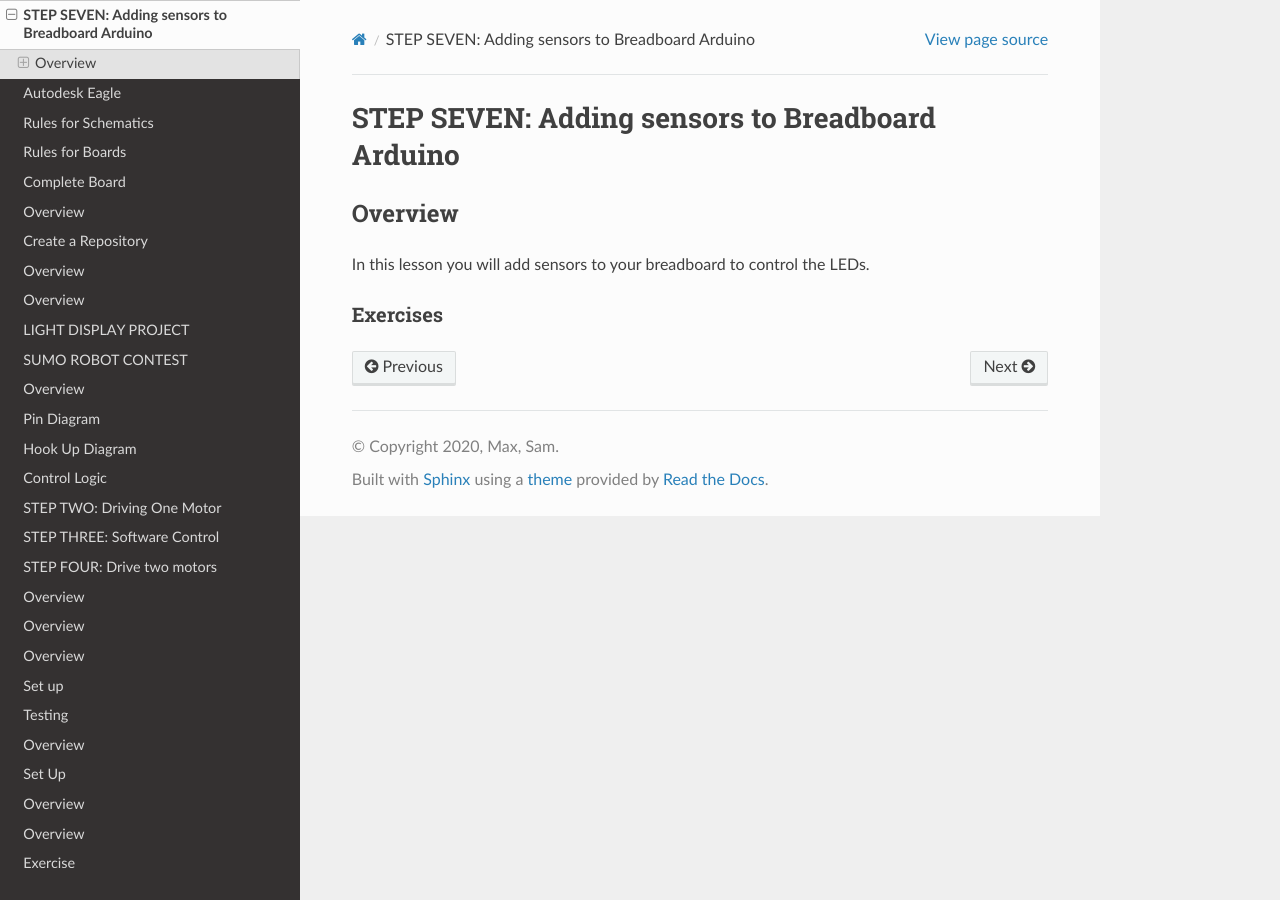
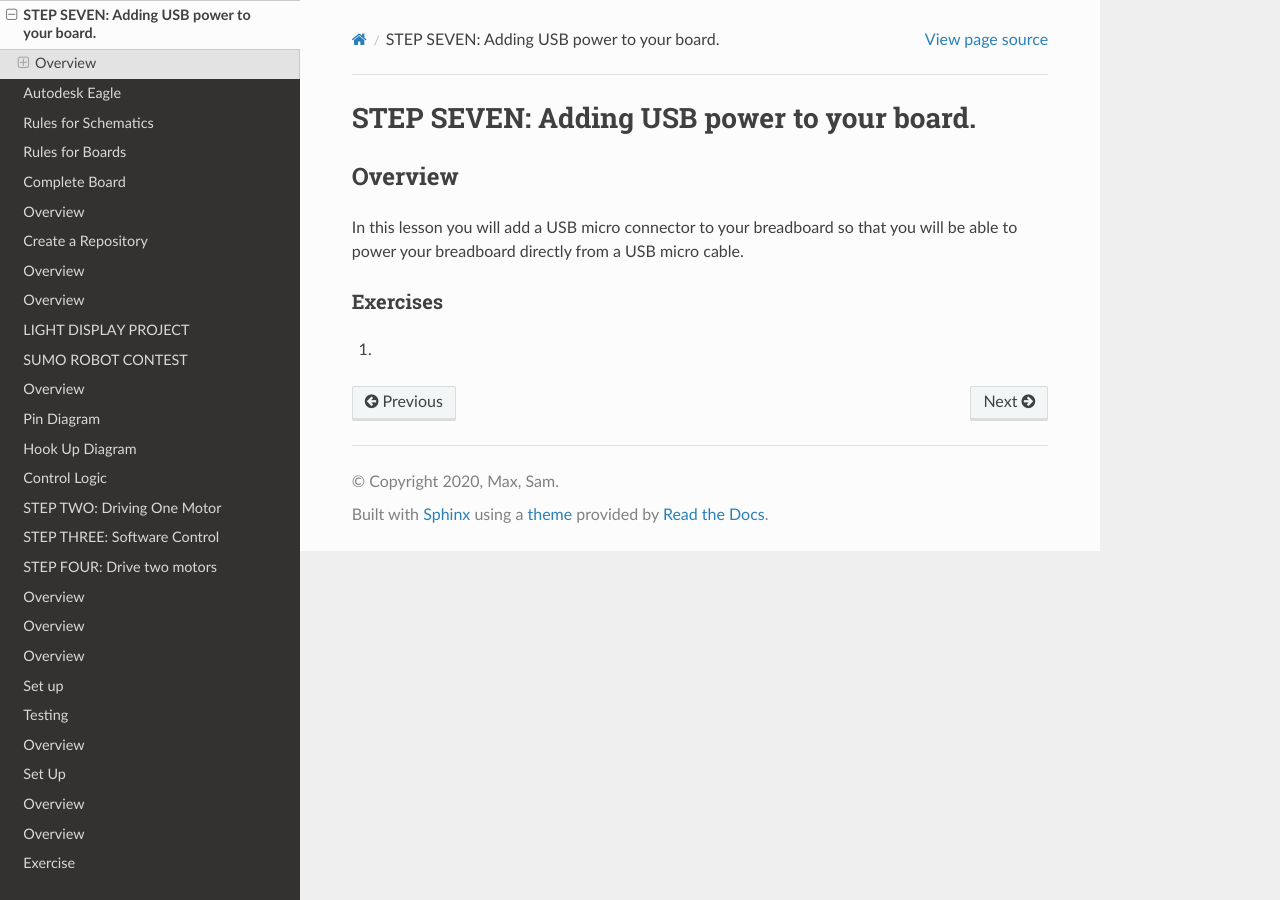
Before and after one commit to maxtkc/mvths-wiki, a Sphinx documentation site: the page built from docs/044d-usb-power.rst, in a window 1280 px wide. Built offline with Sphinx 7.4.7 and the Read the Docs theme 2.0.0, drawn with Linux system fonts in a browser that asks for light colours; pages that are not in the unit, such as notebooks, are missing from menus.

Commit message:
Update 044d-usb-power.rst

```diff
--- a/docs/044d-usb-power.rst
+++ b/docs/044d-usb-power.rst
@@ -1,10 +1,12 @@
-STEP SEVEN: Adding sensors to Breadboard Arduino
+STEP SEVEN: Adding USB power to your board.
 ==========================
 
 Overview
 --------
 
-In this lesson you will add sensors to your breadboard to control the LEDs.
+In this lesson you will add a USB micro connector to your breadboard so that you will be able to power your breadboard directly from a USB micro cable.
 
 Exercises
 ~~~~~~~~
+
+#.
```
